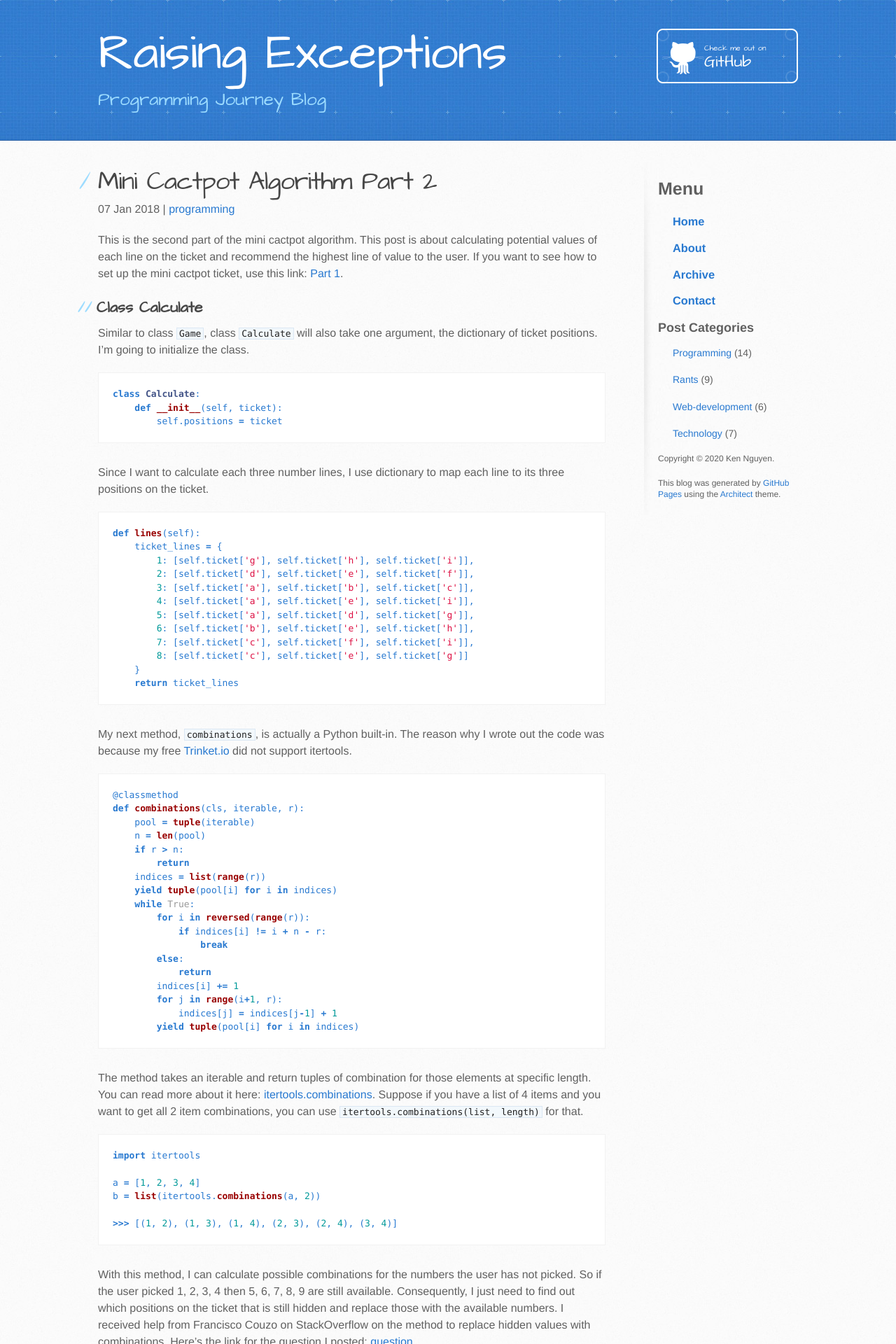
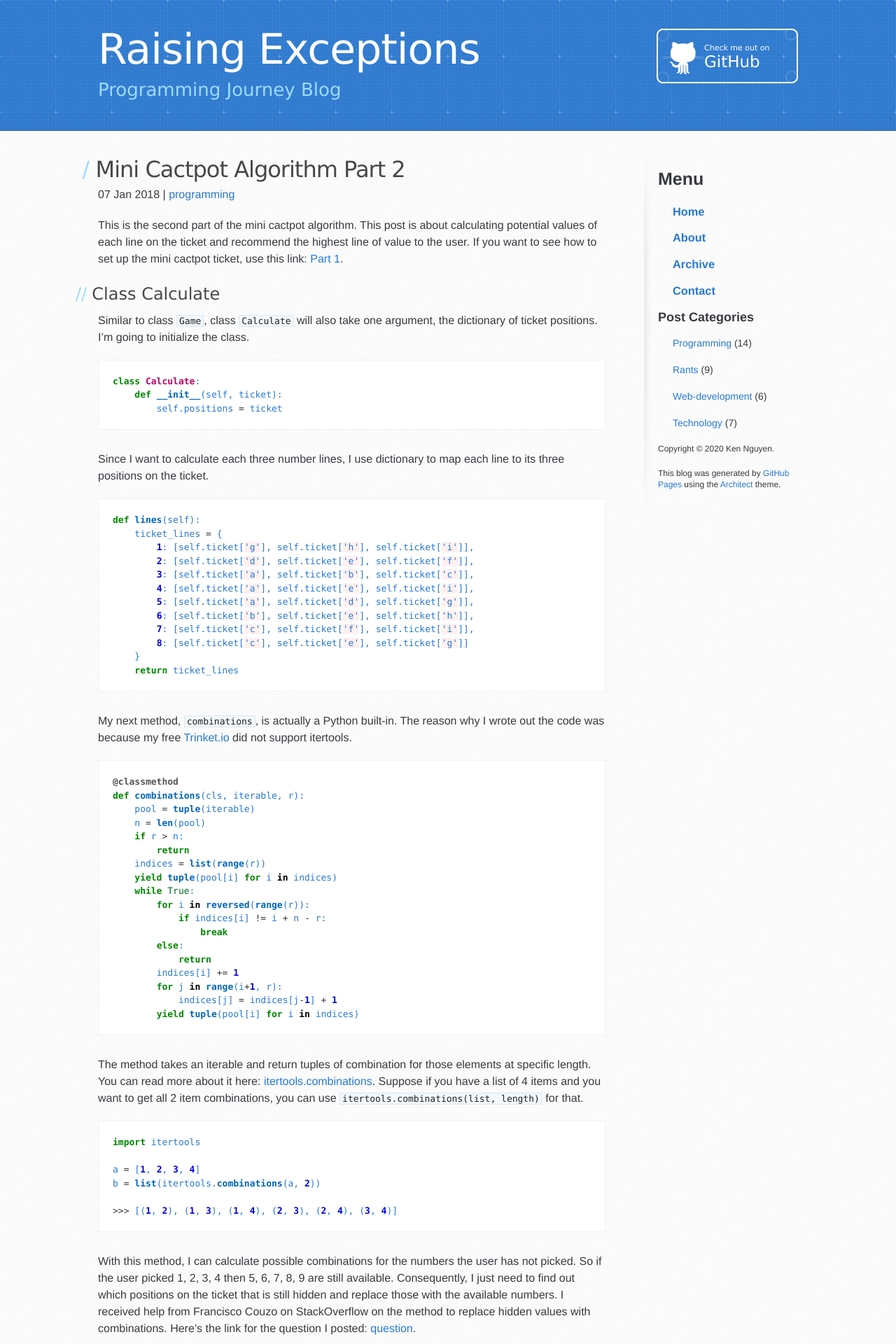
Before and after one commit to kennguyen01/kennguyen01.github.io, a Jekyll site: the page built from _posts/programming/2018/2018-01-07-mini-cactpot-algorithm-part-2.md, in a window 1280 px wide. Shown: the top 1920 px of the page at 70% size. Built offline with Jekyll 4.4.1, drawn with Linux system fonts in a browser that asks for light colours; comment, search, counter and statistics services are not loaded.

Commit message:
Change pygments style and font-family to Verdana

```diff
--- a/stylesheets/pygment_trac.css
+++ b/stylesheets/pygment_trac.css
@@ -1,64 +1,72 @@
+.highlight .hll { background-color: #ffffcc }
 .highlight  { background: #ffffff; }
-.highlight .c { color: #999988; font-style: italic } /* Comment */
-.highlight .err { color: #a61717; background-color: #e3d2d2 } /* Error */
-.highlight .k { font-weight: bold } /* Keyword */
-.highlight .o { font-weight: bold } /* Operator */
-.highlight .cm { color: #999988; font-style: italic } /* Comment.Multiline */
-.highlight .cp { color: #999999; font-weight: bold } /* Comment.Preproc */
-.highlight .c1 { color: #999988; font-style: italic } /* Comment.Single */
-.highlight .cs { color: #999999; font-weight: bold; font-style: italic } /* Comment.Special */
-.highlight .gd { color: #000000; background-color: #ffdddd } /* Generic.Deleted */
-.highlight .gd .x { color: #000000; background-color: #ffaaaa } /* Generic.Deleted.Specific */
+.highlight .c { color: #888888 } /* Comment */
+.highlight .err { color: #FF0000; background-color: #FFAAAA } /* Error */
+.highlight .k { color: #008800; font-weight: bold } /* Keyword */
+.highlight .o { color: #333333 } /* Operator */
+.highlight .ch { color: #888888 } /* Comment.Hashbang */
+.highlight .cm { color: #888888 } /* Comment.Multiline */
+.highlight .cp { color: #557799 } /* Comment.Preproc */
+.highlight .cpf { color: #888888 } /* Comment.PreprocFile */
+.highlight .c1 { color: #888888 } /* Comment.Single */
+.highlight .cs { color: #cc0000; font-weight: bold } /* Comment.Special */
+.highlight .gd { color: #A00000 } /* Generic.Deleted */
 .highlight .ge { font-style: italic } /* Generic.Emph */
-.highlight .gr { color: #aa0000 } /* Generic.Error */
-.highlight .gh { color: #999999 } /* Generic.Heading */
-.highlight .gi { color: #000000; background-color: #ddffdd } /* Generic.Inserted */
-.highlight .gi .x { color: #000000; background-color: #aaffaa } /* Generic.Inserted.Specific */
+.highlight .gr { color: #FF0000 } /* Generic.Error */
+.highlight .gh { color: #000080; font-weight: bold } /* Generic.Heading */
+.highlight .gi { color: #00A000 } /* Generic.Inserted */
 .highlight .go { color: #888888 } /* Generic.Output */
-.highlight .gp { color: #555555 } /* Generic.Prompt */
+.highlight .gp { color: #c65d09; font-weight: bold } /* Generic.Prompt */
 .highlight .gs { font-weight: bold } /* Generic.Strong */
-.highlight .gu { color: #800080; font-weight: bold; } /* Generic.Subheading */
-.highlight .gt { color: #aa0000 } /* Generic.Traceback */
-.highlight .kc { font-weight: bold } /* Keyword.Constant */
-.highlight .kd { font-weight: bold } /* Keyword.Declaration */
-.highlight .kn { font-weight: bold } /* Keyword.Namespace */
-.highlight .kp { font-weight: bold } /* Keyword.Pseudo */
-.highlight .kr { font-weight: bold } /* Keyword.Reserved */
-.highlight .kt { color: #445588; font-weight: bold } /* Keyword.Type */
-.highlight .m { color: #009999 } /* Literal.Number */
-.highlight .s { color: #d14 } /* Literal.String */
-.highlight .na { color: #008080 } /* Name.Attribute */
-.highlight .nb { color: #0086B3 } /* Name.Builtin */
-.highlight .nc { color: #445588; font-weight: bold } /* Name.Class */
-.highlight .no { color: #008080 } /* Name.Constant */
-.highlight .ni { color: #800080 } /* Name.Entity */
-.highlight .ne { color: #990000; font-weight: bold } /* Name.Exception */
-.highlight .nf { color: #990000; font-weight: bold } /* Name.Function */
-.highlight .nn { color: #555555 } /* Name.Namespace */
-.highlight .nt { color: #000080 } /* Name.Tag */
-.highlight .nv { color: #008080 } /* Name.Variable */
-.highlight .ow { font-weight: bold } /* Operator.Word */
+.highlight .gu { color: #800080; font-weight: bold } /* Generic.Subheading */
+.highlight .gt { color: #0044DD } /* Generic.Traceback */
+.highlight .kc { color: #008800; font-weight: bold } /* Keyword.Constant */
+.highlight .kd { color: #008800; font-weight: bold } /* Keyword.Declaration */
+.highlight .kn { color: #008800; font-weight: bold } /* Keyword.Namespace */
+.highlight .kp { color: #003388; font-weight: bold } /* Keyword.Pseudo */
+.highlight .kr { color: #008800; font-weight: bold } /* Keyword.Reserved */
+.highlight .kt { color: #333399; font-weight: bold } /* Keyword.Type */
+.highlight .m { color: #6600EE; font-weight: bold } /* Literal.Number */
+.highlight .s { background-color: #fff0f0 } /* Literal.String */
+.highlight .na { color: #0000CC } /* Name.Attribute */
+.highlight .nb { color: #007020 } /* Name.Builtin */
+.highlight .nc { color: #BB0066; font-weight: bold } /* Name.Class */
+.highlight .no { color: #003366; font-weight: bold } /* Name.Constant */
+.highlight .nd { color: #555555; font-weight: bold } /* Name.Decorator */
+.highlight .ni { color: #880000; font-weight: bold } /* Name.Entity */
+.highlight .ne { color: #FF0000; font-weight: bold } /* Name.Exception */
+.highlight .nf { color: #0066BB; font-weight: bold } /* Name.Function */
+.highlight .nl { color: #997700; font-weight: bold } /* Name.Label */
+.highlight .nn { color: #0e84b5; font-weight: bold } /* Name.Namespace */
+.highlight .nt { color: #007700 } /* Name.Tag */
+.highlight .nv { color: #996633 } /* Name.Variable */
+.highlight .ow { color: #000000; font-weight: bold } /* Operator.Word */
 .highlight .w { color: #bbbbbb } /* Text.Whitespace */
-.highlight .mf { color: #009999 } /* Literal.Number.Float */
-.highlight .mh { color: #009999 } /* Literal.Number.Hex */
-.highlight .mi { color: #009999 } /* Literal.Number.Integer */
-.highlight .mo { color: #009999 } /* Literal.Number.Oct */
-.highlight .sb { color: #d14 } /* Literal.String.Backtick */
-.highlight .sc { color: #d14 } /* Literal.String.Char */
-.highlight .sd { color: #d14 } /* Literal.String.Doc */
-.highlight .s2 { color: #d14 } /* Literal.String.Double */
-.highlight .se { color: #d14 } /* Literal.String.Escape */
-.highlight .sh { color: #d14 } /* Literal.String.Heredoc */
-.highlight .si { color: #d14 } /* Literal.String.Interpol */
-.highlight .sx { color: #d14 } /* Literal.String.Other */
-.highlight .sr { color: #009926 } /* Literal.String.Regex */
-.highlight .s1 { color: #d14 } /* Literal.String.Single */
-.highlight .ss { color: #990073 } /* Literal.String.Symbol */
-.highlight .bp { color: #999999 } /* Name.Builtin.Pseudo */
-.highlight .vc { color: #008080 } /* Name.Variable.Class */
-.highlight .vg { color: #008080 } /* Name.Variable.Global */
-.highlight .vi { color: #008080 } /* Name.Variable.Instance */
-.highlight .il { color: #009999 } /* Literal.Number.Integer.Long */
+.highlight .mb { color: #6600EE; font-weight: bold } /* Literal.Number.Bin */
+.highlight .mf { color: #6600EE; font-weight: bold } /* Literal.Number.Float */
+.highlight .mh { color: #005588; font-weight: bold } /* Literal.Number.Hex */
+.highlight .mi { color: #0000DD; font-weight: bold } /* Literal.Number.Integer */
+.highlight .mo { color: #4400EE; font-weight: bold } /* Literal.Number.Oct */
+.highlight .sa { background-color: #fff0f0 } /* Literal.String.Affix */
+.highlight .sb { background-color: #fff0f0 } /* Literal.String.Backtick */
+.highlight .sc { color: #0044DD } /* Literal.String.Char */
+.highlight .dl { background-color: #fff0f0 } /* Literal.String.Delimiter */
+.highlight .sd { color: #DD4422 } /* Literal.String.Doc */
+.highlight .s2 { background-color: #fff0f0 } /* Literal.String.Double */
+.highlight .se { color: #666666; font-weight: bold; background-color: #fff0f0 } /* Literal.String.Escape */
+.highlight .sh { background-color: #fff0f0 } /* Literal.String.Heredoc */
+.highlight .si { background-color: #eeeeee } /* Literal.String.Interpol */
+.highlight .sx { color: #DD2200; background-color: #fff0f0 } /* Literal.String.Other */
+.highlight .sr { color: #000000; background-color: #fff0ff } /* Literal.String.Regex */
+.highlight .s1 { background-color: #fff0f0 } /* Literal.String.Single */
+.highlight .ss { color: #AA6600 } /* Literal.String.Symbol */
+.highlight .bp { color: #007020 } /* Name.Builtin.Pseudo */
+.highlight .fm { color: #0066BB; font-weight: bold } /* Name.Function.Magic */
+.highlight .vc { color: #336699 } /* Name.Variable.Class */
+.highlight .vg { color: #dd7700; font-weight: bold } /* Name.Variable.Global */
+.highlight .vi { color: #3333BB } /* Name.Variable.Instance */
+.highlight .vm { color: #996633 } /* Name.Variable.Magic */
+.highlight .il { color: #0000DD; font-weight: bold } /* Literal.Number.Integer.Long */
 
 .type-csharp .highlight .k { color: #0000FF }
 .type-csharp .highlight .kt { color: #0000FF }
--- a/stylesheets/stylesheet.css
+++ b/stylesheets/stylesheet.css
@@ -5,7 +5,7 @@
   color: white;
 }
 .main-title:hover {
-  color: lightgray;
+  color: #9ddcff;
 }
 
 form {
@@ -494,9 +494,8 @@
 body {
   font-family: 'Helvetica Neue', Helvetica, Arial, serif;
   font-size: 16px;
-  font-weight: 400;
   line-height: 1.5;
-  color: #606060;
+  color: #373a40;
   background: #fafafa url(../images/body-bg.jpg) 0 0 repeat;
 }
 
@@ -514,7 +513,7 @@
 header {
   padding-top: 40px;
   padding-bottom: 40px;
-  font-family: 'Architects Daughter', 'Helvetica Neue', Helvetica, Arial, serif;
+  font-family: Verdana, Geneva, Tahoma, sans-serif;
   background: #2e7bcf url(../images/header-bg.jpg) 0 0 repeat-x;
   border-bottom: solid 1px #275da1;
 }
@@ -523,7 +522,7 @@
   width: 600px;
   margin-top: 0;
   margin-bottom: 0.2em;
-  font-size: 72px;
+  font-size: 60px;
   font-weight: normal;
   line-height: 1;
   color: #fff;
@@ -576,7 +575,7 @@
   height: 58px;
   padding-top: 22px;
   padding-left: 68px;
-  font-family: 'Architects Daughter', 'Helvetica Neue', Helvetica, Arial, serif;
+  font-family: Verdana, Geneva, Tahoma, sans-serif;
   font-size: 23px;
   line-height: 1.2;
   color: #fff;
@@ -661,8 +660,8 @@
 #main-content h1 {
   margin-top: 0;
   margin-bottom: 0;
-  font-family: 'Architects Daughter', 'Helvetica Neue', Helvetica, Arial, serif;
-  font-size: 2.3em;
+  font-family: Verdana, Geneva, Tahoma, sans-serif;
+  font-size: 2em;
   font-weight: normal;
   color: #474747;
   text-indent: 6px;
@@ -678,9 +677,9 @@
 
 #main-content h2 {
   margin-bottom: 8px;
-  font-family: 'Architects Daughter', 'Helvetica Neue', Helvetica, Arial, serif;
-  font-size: 22px;
-  font-weight: bold;
+  font-family: Verdana, Geneva, Tahoma, sans-serif;
+  font-size: 24px;
+  font-weight: normal;
   color: #474747;
   text-indent: 4px;
 }
@@ -694,9 +693,9 @@
 #main-content h3 {
   margin-top: 24px;
   margin-bottom: 8px;
-  font-family: 'Architects Daughter', 'Helvetica Neue', Helvetica, Arial, serif;
-  font-size: 18px;
-  font-weight: bold;
+  font-family: Verdana, Geneva, Tahoma, sans-serif;
+  font-size: 20px;
+  font-weight: normal;
   color: #474747;
   text-indent: 3px;
 }
@@ -710,8 +709,8 @@
 
 #main-content h4 {
   margin-bottom: 8px;
-  font-family: 'Architects Daughter', 'Helvetica Neue', Helvetica, Arial, serif;
-  font-size: 15px;
+  font-family: Verdana, Geneva, Tahoma, sans-serif;
+  font-size: 16px;
   font-weight: bold;
   color: #474747;
   text-indent: 3px;
@@ -726,7 +725,7 @@
 
 #main-content h5 {
   margin-bottom: 8px;
-  font-family: 'Architects Daughter', 'Helvetica Neue', Helvetica, Arial, serif;
+  font-family: Verdana, Geneva, Tahoma, sans-serif;
   font-size: 14px;
   color: #474747;
   text-indent: 3px;
@@ -740,8 +739,8 @@
 
 #main-content h6 {
   margin-bottom: 8px;
-  font-family: 'Architects Daughter', 'Helvetica Neue', Helvetica, Arial, serif;
-  font-size: .8em;
+  font-family: Verdana, Geneva, Tahoma, sans-serif;
+  font-size: 12px;
   color: #474747;
   text-indent: 3px;
 }
```
